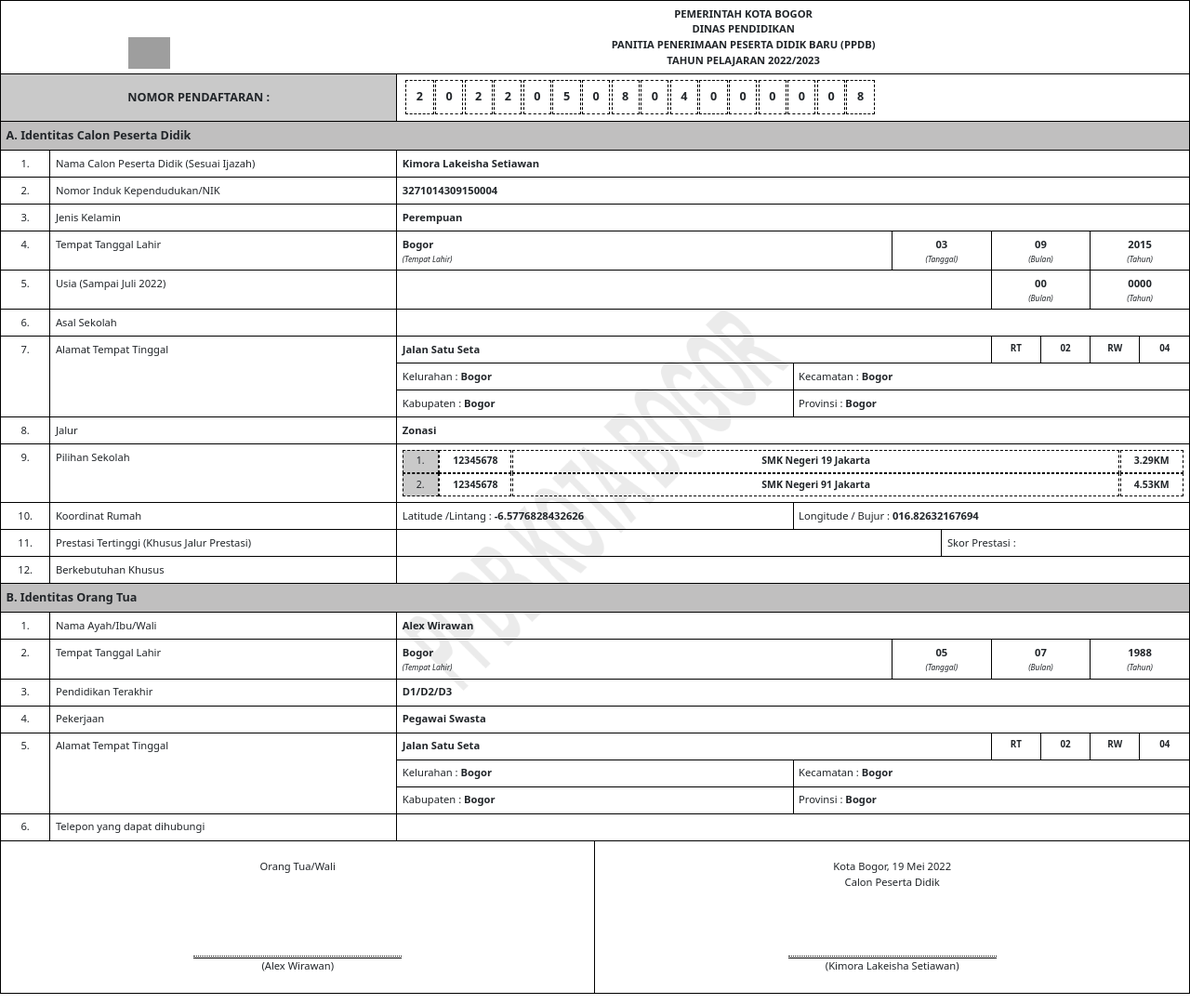
After one commit to ariswj29/formulir, a PHP site: page /ppdb/index.html in a window 1280 px wide. The commit adds this page. Shown: the whole page at 93% size. Run offline with PHP 8.4, Linux system fonts and the light colour scheme; grey boxes are pictures that could not be loaded.

Commit message:
form ppdb -nopal

```diff
--- a/index.php
+++ b/index.php
@@ -7,7 +7,7 @@ use Dompdf\Dompdf;
 // instantiate and use the dompdf class
 $dompdf = new Dompdf();
 // $dompdf->loadHtml("hallo word");
-$dompdf->loadHtml(file_get_contents('ppdb/index.html'));
+$dompdf->loadHtml(file_get_contents('ppdb/formulirppdb.html'));
 
 // (Optional) Setup the paper size and orientation
 $dompdf->setPaper('A4', 'landscape');
--- a/ppdb/formulirppdb.html
+++ b/ppdb/formulirppdb.html
@@ -190,7 +190,7 @@
         </div>
         <div class="row">
             <div class="col col-1 numIncrement"></div>
-            <div class="col col-3">Alamat Tempat Tinggal<br>(Sesuai Alamat Kartu Keluarga)</div>
+            <div class="col col-3">Pilihan Sekolah</div>
             <div class="col col-8">
                 <!-- <div class="row">
                     <div class="col col-1 text-center" style="background-color: #c0bfbf;">1</div>
--- /dev/null
+++ b/ppdb/index.html
@@ -0,0 +1,330 @@
+<!DOCTYPE html>
+<html lang="en">
+<head>
+    <meta charset="UTF-8">
+    <meta http-equiv="X-UA-Compatible" content="IE=edge">
+    <meta name="viewport" content="width=device-width, initial-scale=1.0">
+    <title>Document</title>
+    <link href="https://cdn.jsdelivr.net/npm/bootstrap@5.2.0-beta1/dist/css/bootstrap.min.css" rel="stylesheet" integrity="sha384-0evHe/X+R7YkIZDRvuzKMRqM+OrBnVFBL6DOitfPri4tjfHxaWutUpFmBp4vmVor" crossorigin="anonymous">
+    <style>
+        body {
+            zoom: 0.7;
+        }
+
+        table, th, td {
+            border: 1px solid black;
+        }
+
+        .bg {
+            background-image: url("img/wm.png");
+            height: 100%;
+            background-position: center;
+            background-repeat: no-repeat;
+            background-size: 700px;
+        }
+
+        .nodaftar {
+            display: flex;
+            text-align: center;
+            align-items: center;
+            margin-left: 5px;
+        }
+
+        .nodaftar > div {
+            font-size: 18px;
+            font-weight: 700;
+            line-height: 40px;
+            margin-right: 2px;
+            padding: 5px 15px;
+            border: 1px dashed black;
+        }
+
+        .pilihan > div > div {
+            font-size: 15px;
+            text-align: center;
+            margin: 0;
+            margin-right: 1px;
+            margin-bottom: 1px;
+            padding: 5px 20px;
+            border: 1px dashed black;
+        }
+
+        .no-pilihan{
+            background-color: #c9c9c9;
+        }
+
+        .no-sekolah-pilihan, .sekolah-pilihan, .jarak-sekolah{
+            font-weight: 700;
+        }
+
+
+        .numResetCounter {
+            counter-reset: my-sec-counter;
+        }
+
+        .numResetCounter2 {
+            counter-reset: my-sec-counter-2;
+        }
+
+        .numIncrement {
+            font-weight: normal;
+            text-align: center;
+        }
+
+        .numIncrement::before {
+            counter-increment: my-sec-counter;
+            content: counter(my-sec-counter) ". ";
+        }
+
+        .numIncrement2 {
+            font-weight: normal;
+            text-align: center;
+        }
+
+        .numIncrement2::before {
+            counter-increment: my-sec-counter-2;
+            content: counter(my-sec-counter-2) ". ";
+        }
+    </style>
+</head>
+<body>
+    <!-- <div class="m-5"> -->
+        <div class="bg">
+            <table class="table" style="table-layout:fixed;">
+                <thead>
+                    <tr>
+                        <th colspan="6" class="text-center" style="border-right: none;"><img src="img/logo.svg" style="width: 4rem;"></th>
+                        <th colspan="18" class="text-center" style="border-left: none;">PEMERINTAH KOTA BOGOR<br>DINAS PENDIDIKAN<br>PANITIA PENERIMAAN PESERTA DIDIK BARU (PPDB)<br>TAHUN PELAJARAN 2022/2023</th>
+                    </tr>
+                </thead>
+                <tbody>
+                    <tr>
+                        <td style="font-size: 18px; text-align: center; line-height: 55px; background-color: #c9c9c9; font-weight: bold;" colspan="8">NOMOR PENDAFTARAN :</td>
+                        <td colspan="16">
+                            <div class="nodaftar">
+								<div>2</div>
+                                <div>0</div>
+                                <div>2</div>
+                                <div>2</div>
+                                <div>0</div>
+                                <div>5</div>
+                                <div>0</div>
+                                <div>8</div>
+                                <div>0</div>
+                                <div>4</div>
+                                <div>0</div>
+                                <div>0</div>
+                                <div>0</div>
+                                <div>0</div>
+                                <div>0</div>
+                                <div>8</div>
+							</div>
+                        </td>
+                    </tr>
+
+                    <!-- Indentitas Calon Peserta Didik -->
+                    <div class="numResetCounter">
+                        <tr>
+                            <td colspan="24" style="background-color: #c0bfbf; font-size: 18px; font-weight: bold;">A. Identitas Calon Peserta Didik</td>
+                        </tr>
+                        <tr>
+                            <td colspan="1" class="numIncrement"></td>
+                            <td colspan="7">Nama Calon Peserta Didik (Sesuai Ijazah)</td>
+                            <td colspan="16" style="font-weight: bold;">Kimora Lakeisha Setiawan</td>
+                        </tr>
+                        <tr>
+                            <td colspan="1" class="numIncrement"></td>
+                            <td colspan="7">Nomor Induk Kependudukan/NIK</td>
+                            <td colspan="16" style="font-weight: bold;">3271014309150004</td>
+                        </tr>
+                        <tr>
+                            <td colspan="1" class="numIncrement"></td>
+                            <td colspan="7">Jenis Kelamin</td>
+                            <td colspan="16" style="font-weight: bold;">Perempuan</td>
+                        </tr>
+                        <tr>
+                            <td colspan="1" class="numIncrement"></td>
+                            <td colspan="7">Tempat Tanggal Lahir</td>
+                            <td colspan="10" style="font-weight: bold; line-height: normal;">Bogor<br><span style="font-size:12px; font-style: italic; font-weight: normal;">(Tempat Lahir)</span></td>
+                            <td colspan="2" style="font-weight: bold; text-align: center; line-height: normal;">03<br><span style="font-size:12px; font-style: italic; font-weight: normal;">(Tanggal)</span></td>
+                            <td colspan="2" style="font-weight: bold; text-align: center; line-height: normal;">09<br><span style="font-size:12px; font-style: italic; font-weight: normal;">(Bulan)</span></td>
+                            <td colspan="2" style="font-weight: bold; text-align: center; line-height: normal;">2015<br><span style="font-size:12px; font-style: italic; font-weight: normal;">(Tahun)</span></td>
+                        </tr>
+                        <tr>
+                            <td colspan="1" class="numIncrement"></td>
+                            <td colspan="7">Usia (Sampai Juli 2022)</td>
+                            <td colspan="12"></td>
+                            <td colspan="2" style="font-weight: bold; text-align: center; line-height: normal;">00<br><span style="font-size:12px; font-style: italic; font-weight: normal;">(Bulan)</span></td>
+                            <td colspan="2" style="font-weight: bold; text-align: center; line-height: normal;">0000<br><span style="font-size:12px; font-style: italic; font-weight: normal;">(Tahun)</span></td>
+                        </tr>
+                        <tr>
+                            <td colspan="1" class="numIncrement"></td>
+                            <td colspan="7">Asal Sekolah</td>
+                            <td colspan="16"></td>
+                        </tr>
+                        <tr>
+                            <td rowspan="3" colspan="1" class="numIncrement"></td>
+                            <td rowspan="3" colspan="7">Alamat Tempat Tinggal</td>
+                            <td colspan="12" style="font-weight: bold;">Jalan Satu Seta</td>
+                            <td colspan="1" class="text-center" style="font-size: 14px; font-weight: bold;">RT</td>
+                            <td colspan="1" class="text-center" style="font-size: 14px; font-weight: bold;">02</td>
+                            <td colspan="1" class="text-center" style="font-size: 14px; font-weight: bold;">RW</td>
+                            <td colspan="1" class="text-center" style="font-size: 14px; font-weight: bold;">04</td>
+                        </tr>
+                        <tr>
+                            <td colspan="8">Kelurahan : <span style="font-weight: bold;">Bogor</span></td>
+                            <td colspan="8">Kecamatan : <span style="font-weight: bold;">Bogor</span></td>
+                        </tr>
+                        <tr>
+                            <td colspan="8">Kabupaten : <span style="font-weight: bold;">Bogor</span></td>
+                            <td colspan="8">Provinsi : <span style="font-weight: bold;">Bogor</span></td>
+                        </tr>
+                        <tr>
+                            <td colspan="1" class="numIncrement"></td>
+                            <td colspan="7">Jalur</td>
+                            <td colspan="16" style="font-weight: bold;">Zonasi</td>
+                        <tr>
+                            <td colspan="1" class="numIncrement"></td>
+                            <td colspan="7">Pilihan Sekolah</td>
+                            <td colspan="16">
+                                <div class="pilihan">
+                                    <div class="pilihan-satu" style="display: flex;">
+                                        <div class="no-pilihan">
+                                        1.
+                                        </div>
+                                        <div class="no-sekolah-pilihan">
+                                        12345678
+                                        </div>
+                                        <div class="sekolah-pilihan w-100">
+                                        SMK Negeri 19 Jakarta
+                                        </div>
+                                        <div class="jarak-sekolah">
+                                        3.29KM
+                                        </div>
+                                    </div>
+                                    <div class="pilihan-2" style="display: flex;">
+                                        <div class="no-pilihan">
+                                        2.
+                                        </div>
+                                        <div class="no-sekolah-pilihan">
+                                        12345678
+                                        </div>
+                                        <div class="sekolah-pilihan w-100">
+                                        SMK Negeri 91 Jakarta
+                                        </div>
+                                        <div class="jarak-sekolah">
+                                        4.53KM
+                                        </div>
+                                    </div>
+                                </div>
+                            </td>
+                        </tr>
+                        </tr>
+                            <td colspan="1" class="numIncrement"></td>
+                            <td colspan="7">Koordinat Rumah</td>
+                            <td colspan="8">Latitude /Lintang : <span style="font-weight: bold;">-6.5776828432626</span></td>
+                            <td colspan="8">Longitude / Bujur : <span style="font-weight: bold;">016.82632167694</span></td>
+                        </tr>
+                        <tr>
+                            <td colspan="1" class="numIncrement"></td>
+                            <td colspan="7">Prestasi Tertinggi (Khusus Jalur Prestasi)</td>
+                            <td colspan="11" style="font-weight: bold;"></td>
+                            <td colspan="5">Skor Prestasi : <span style="font-weight: bold;"></span></td>
+                        </tr>
+                        <tr>
+                            <td colspan="1" class="numIncrement"></td>
+                            <td colspan="7">Berkebutuhan Khusus</td>
+                            <td colspan="16" style="font-weight: bold;"></td>
+                        </tr>
+                    </div>
+
+                    <!-- Indentitas Orang Tua -->
+                    <div class="numResetCounter2">
+                        <tr>
+                            <td colspan="24" style="background-color: #c0bfbf; font-size: 18px; font-weight: bold;">B. Identitas Orang Tua</td>
+                        </tr>
+                        <tr>
+                            <td colspan="1" class="numIncrement2"></td>
+                            <td colspan="7">Nama Ayah/Ibu/Wali</td>
+                            <td colspan="16" style="font-weight: bold;">Alex Wirawan</td>
+                        </tr>
+                        <tr>
+                            <td colspan="1" class="numIncrement2"></td>
+                            <td colspan="7">Tempat Tanggal Lahir</td>
+                            <td colspan="10" style="font-weight: bold; line-height: normal;">Bogor<br><span style="font-size:12px; font-style: italic; font-weight: normal;">(Tempat Lahir)</span></td>
+                            <td colspan="2" style="font-weight: bold; text-align: center; line-height: normal;">05<br><span style="font-size:12px; font-style: italic; font-weight: normal;">(Tanggal)</span></td>
+                            <td colspan="2" style="font-weight: bold; text-align: center; line-height: normal;">07<br><span style="font-size:12px; font-style: italic; font-weight: normal;">(Bulan)</span></td>
+                            <td colspan="2" style="font-weight: bold; text-align: center; line-height: normal;">1988<br><span style="font-size:12px; font-style: italic; font-weight: normal;">(Tahun)</span></td>
+                        </tr>
+                        <tr>
+                            <td colspan="1" class="numIncrement2"></td>
+                            <td colspan="7">Pendidikan Terakhir</td>
+                            <td colspan="16" style="font-weight: bold;">D1/D2/D3</td>
+                        </tr>
+                        <tr>
+                            <td colspan="1" class="numIncrement2"></td>
+                            <td colspan="7">Pekerjaan</td>
+                            <td colspan="16" style="font-weight: bold;">Pegawai Swasta</td>
+                        </tr>
+                        <tr>
+                            <td rowspan="3" colspan="1" class="numIncrement2"></td>
+                            <td rowspan="3" colspan="7">Alamat Tempat Tinggal</td>
+                            <td colspan="12" style="font-weight: bold;">Jalan Satu Seta</td>
+                            <td colspan="1" class="text-center" style="font-size: 14px; font-weight: bold;">RT</td>
+                            <td colspan="1" class="text-center" style="font-size: 14px; font-weight: bold;">02</td>
+                            <td colspan="1" class="text-center" style="font-size: 14px; font-weight: bold;">RW</td>
+                            <td colspan="1" class="text-center" style="font-size: 14px; font-weight: bold;">04</td>
+                        </tr>
+                        <tr>
+                            <td colspan="8">Kelurahan : <span style="font-weight: bold;">Bogor</span></td>
+                            <td colspan="8">Kecamatan : <span style="font-weight: bold;">Bogor</span></td>
+                        </tr>
+                        <tr>
+                            <td colspan="8">Kabupaten : <span style="font-weight: bold;">Bogor</span></td>
+                            <td colspan="8">Provinsi : <span style="font-weight: bold;">Bogor</span></td>
+                        </tr>
+                        <tr>
+                            <td colspan="1" class="numIncrement2"></td>
+                            <td colspan="7">Telepon yang dapat dihubungi</td>
+                            <td colspan="16" style="font-weight: bold;"></td>
+                        </tr>
+                        <tr>
+                            <td colspan="12" rowspan="2">
+                                <div class="kolom-ttd" style="display: flex; flex-direction: column; align-items: center; padding: 20px 0;" >
+                                    <div class="tgl-surat-ttd" style="text-align: center;">
+                                        Orang Tua/Wali
+                                        <br>
+                                        <span style="font-size: 0;">.</span>
+                                    </div>
+                                    <div class="ttd" style="margin-top: 100px;">
+                                        <div style="border-bottom: 1px dotted black; width: 20rem;"></div>
+                                        <div style="border-bottom: 1px solid black; width: 20rem; margin-top: 2px;"></div>
+                                    </div>
+                                    <div class="nama-surat-ttd" style="text-align: center;">
+                                        (Alex Wirawan)
+                                    </div>
+                                </div>
+                            </td>
+                            <td colspan="12" rowspan="2">
+                                <div class="kolom-ttd" style="display: flex; flex-direction: column; align-items: center; padding: 20px 0;" >
+                                    <div class="tgl-surat-ttd" style="text-align: center;">
+                                        Kota Bogor, 19 Mei 2022<br>
+                                        Calon Peserta Didik
+                                    </div>
+                                    <div class="ttd" style="margin-top: 100px;">
+                                        <div style="border-bottom: 1px dotted black; width: 20rem;"></div>
+                                        <div style="border-bottom: 1px solid black; width: 20rem; margin-top: 2px;"></div>
+                                    </div>
+                                    <div class="nama-surat-ttd" style="text-align: center;">
+                                        (Kimora Lakeisha Setiawan)
+                                    </div>
+                                </div>
+                            </td>
+                        </tr>
+                    </div>
+                </tbody>
+            </table>
+		</div>
+    </div>
+</body>
+</html>
```
Also changed, not shown: 1 other file.
